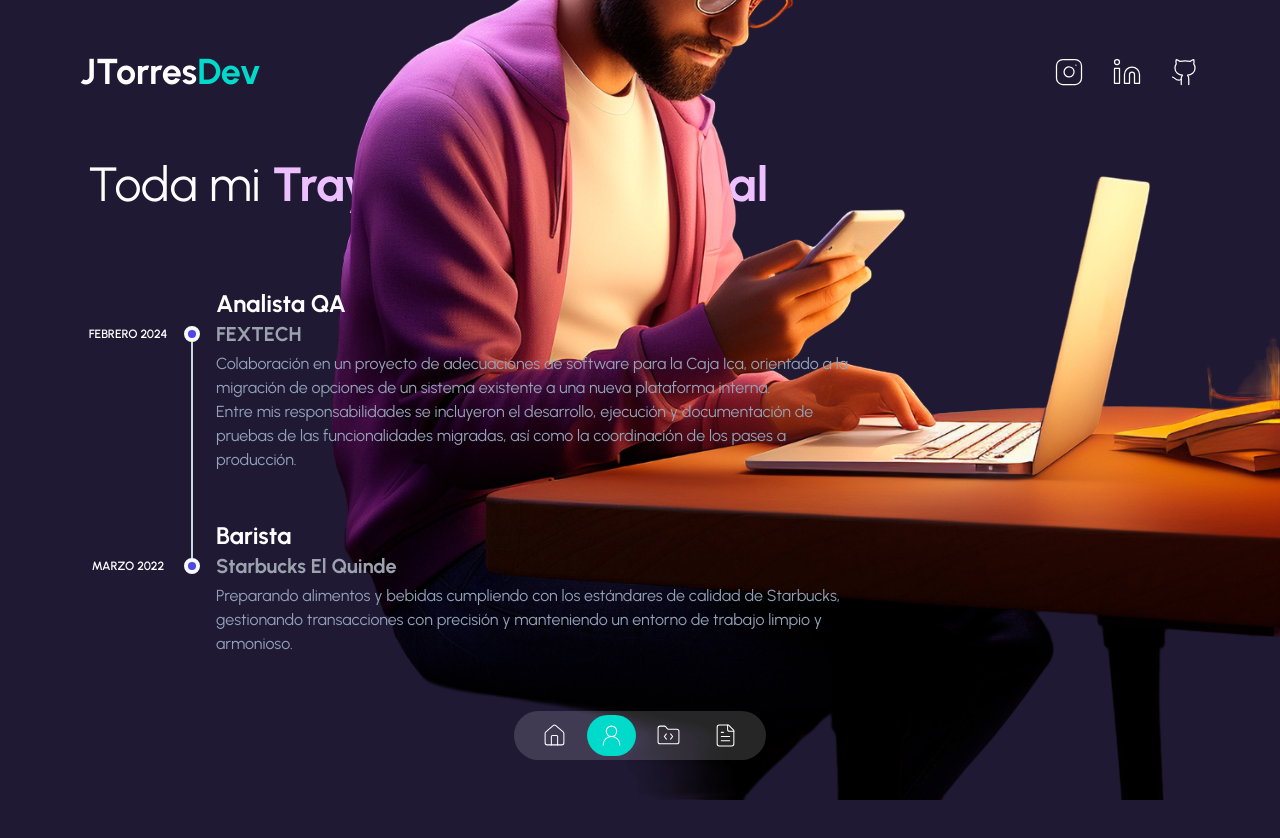
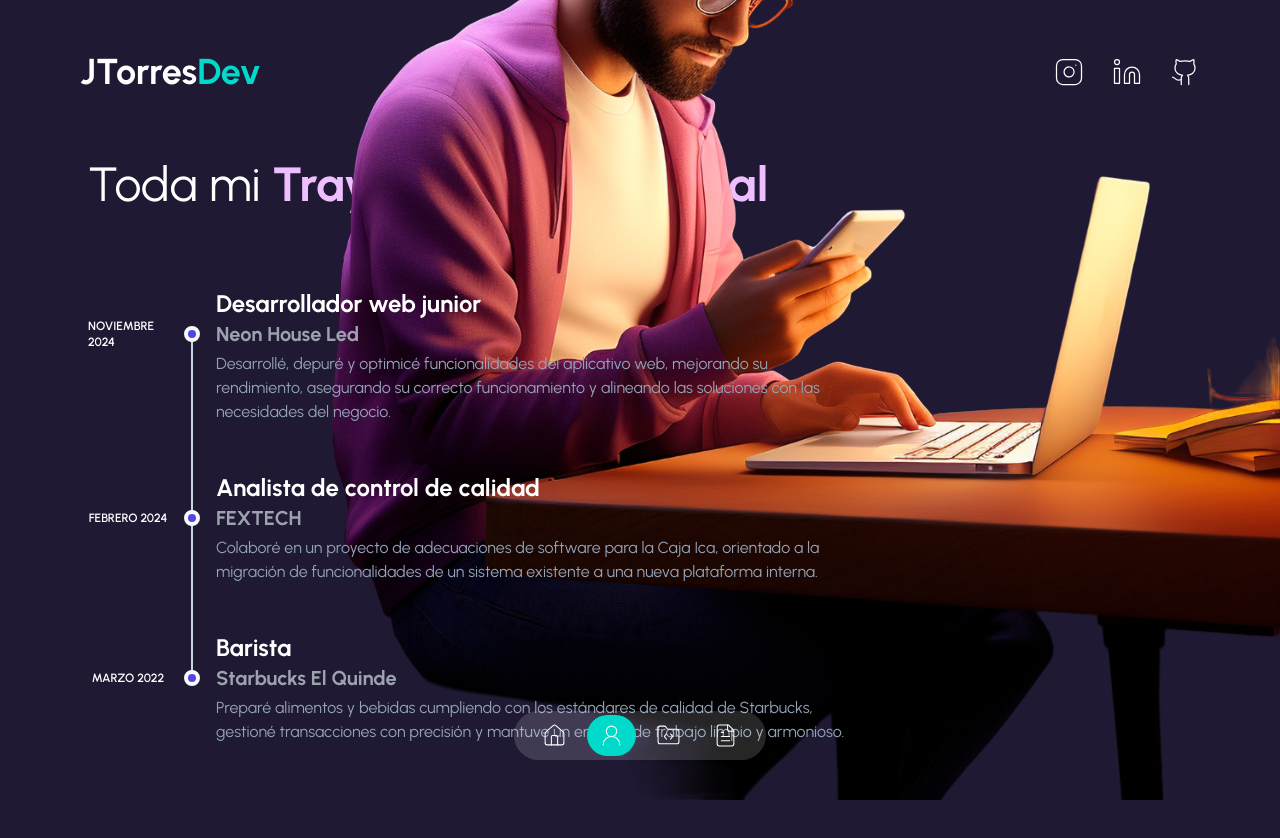
Before and after one commit to SantaPrograma/MyPortfolioWeb, a Next.js app: page /about-me in a window 1280 px wide. Shown: the top 838 px of the page. Before the commit the page ends 816 px from the top, so only its background shows below. Built offline with nearby package versions, Linux system fonts and the light colour scheme.

Commit message:
Actualizacion de experiencia y cv

```diff
--- a/data.tsx
+++ b/data.tsx
@@ -50,15 +50,22 @@ export const dataAboutPage = [
         id: 1,
         title: "Barista",
         subtitle: "Starbucks El Quinde",
-        description: "Preparando alimentos y bebidas cumpliendo con los estándares de calidad de Starbucks, gestionando transacciones con precisión y manteniendo un entorno de trabajo limpio y armonioso.",
+        description: "Preparé alimentos y bebidas cumpliendo con los estándares de calidad de Starbucks, gestioné transacciones con precisión y mantuve un entorno de trabajo limpio y armonioso.",
         date: "Marzo 2022",
     },
     {
         id: 2,
-        title: "Analista QA",
+        title: "Analista de control de calidad",
         subtitle: "FEXTECH",
-        description: "Colaboración en un proyecto de adecuaciones de software para la Caja Ica, orientado a la migración de opciones de un sistema existente a una nueva plataforma interna. \nEntre mis responsabilidades se incluyeron el desarrollo, ejecución y documentación de pruebas de las funcionalidades migradas, así como la coordinación de los pases a producción.",
+        description: "Colaboré en un proyecto de adecuaciones de software para la Caja Ica, orientado a la migración de funcionalidades de un sistema existente a una nueva plataforma interna.",
         date: "Febrero 2024",
+    },
+    {
+        id: 3,
+        title: "Desarrollador web junior",
+        subtitle: "Neon House Led",
+        description: "Desarrollé, depuré y optimicé funcionalidades del aplicativo web, mejorando su rendimiento, asegurando su correcto funcionamiento y alineando las soluciones con las necesidades del negocio.",
+        date: "Noviembre 2024",
     },
 ]
 
```
Also changed, not shown: 1 other file (tests, documents, lock files or other folders).
